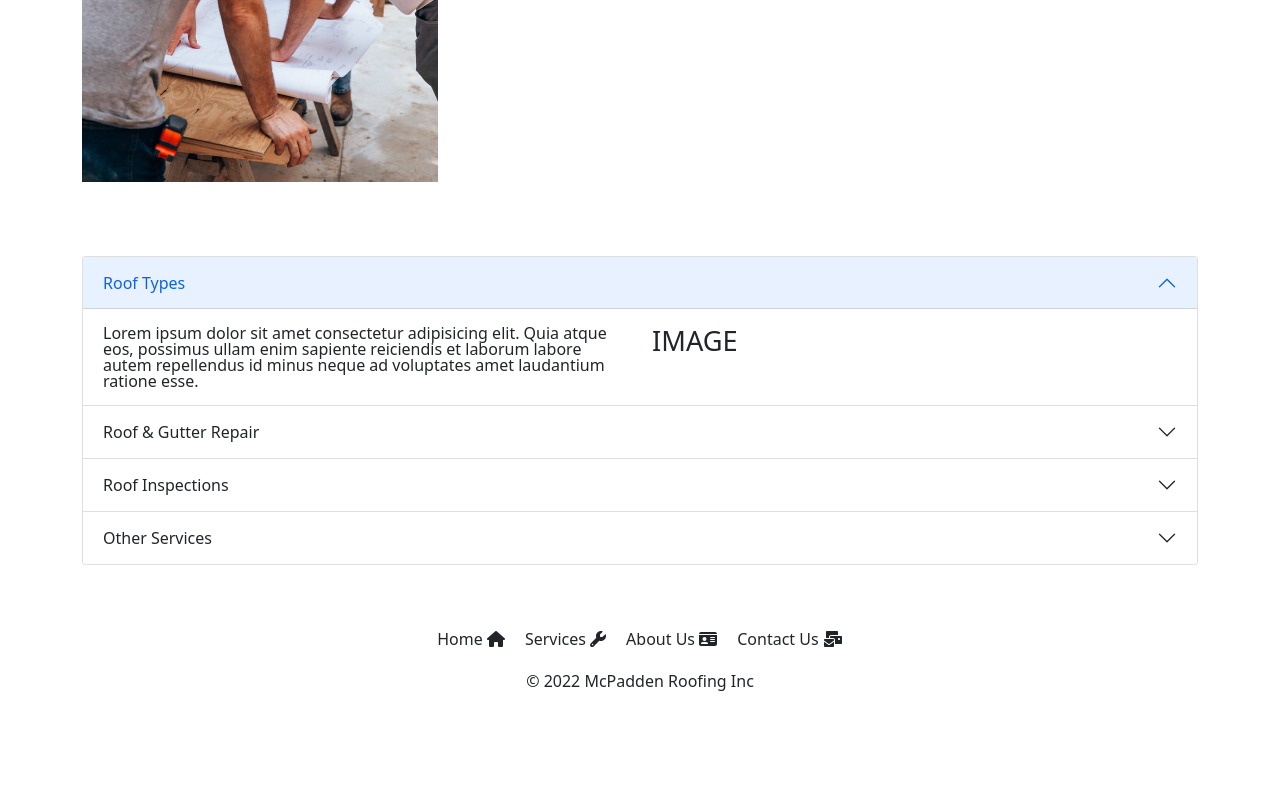
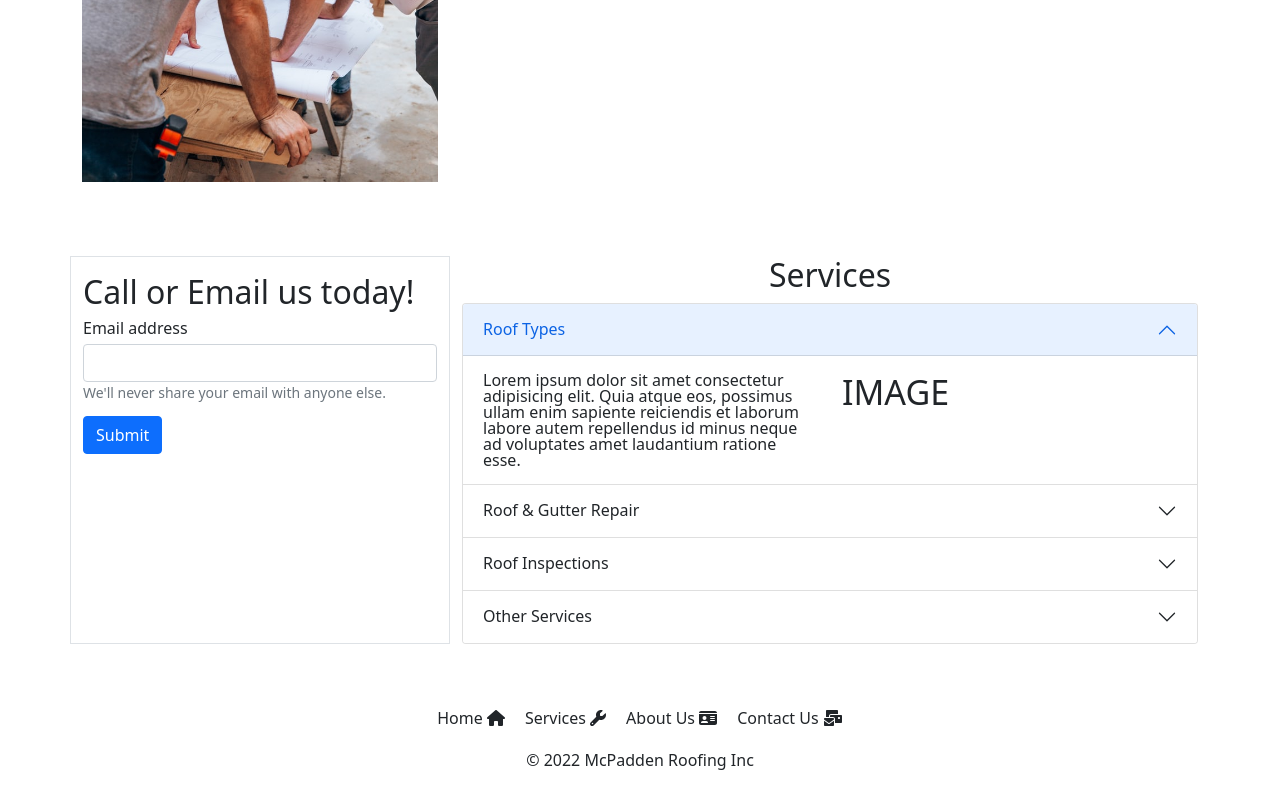
Before and after one commit to tmcfadden7/mcpadden-roofing-react-app, a React (Create React App) app: page / in a window 1280 px wide. Shown: the part 1348-2148 px from the top of the page. Before the commit the page ends 2069 px from the top, so only its background shows below. Built offline with nearby package versions, Linux system fonts and the light colour scheme.

Commit message:
increase h1-h3 font-size, add call to action, add h2 to display on certain viewports

```diff
--- a/src/App.css
+++ b/src/App.css
@@ -95,15 +95,15 @@ section {
 }
 
 h1 {
-	font-size: 1.7rem;
+	font-size: 2.125rem;
 }
 
 h2 {
-	font-size: 1.5rem;
+	font-size: 1.875rem;
 }
 
 h3 {
-	font-size: 1.17rem;
+	font-size: 1.5rem;
 }
 
 nav ul {
--- a/src/components/Services.js
+++ b/src/components/Services.js
@@ -3,6 +3,32 @@ const Services = () => {
 		<>
 			<section className='p-4'>
 				<div className='container'>
+					<h2 className='h2 text-center d-block d-md-none'>Services</h2>
+					<div className='row'>
+						<div className='col-12 col-md-4 border py-3'>
+							<h2 className='h2'>Call or Email us today!</h2>
+							<form>
+								<div className='mb-3'>
+									<label htmlFor='exampleInputEmail1' className='form-label'>
+										Email address
+									</label>
+									<input
+										type='email'
+										className='form-control'
+										id='exampleInputEmail1'
+										aria-describedby='emailHelp'
+									/>
+									<div id='emailHelp' className='form-text'>
+										We'll never share your email with anyone else.
+									</div>
+								</div>
+								<button type='submit' className='btn btn-primary'>
+									Submit
+								</button>
+							</form>
+						</div>
+						<div className='col-12 col-md-8'>
+							<h2 className='h2 text-center d-none d-md-block'>Services</h2>
 							<div class='accordion' id='accordionServices'>
 								<div class='accordion-item'>
 									<h2 class='accordion-header' id='headingOne'>
@@ -26,10 +52,11 @@ const Services = () => {
 										<div class='accordion-body'>
 											<div className='row'>
 												<div className='col-md-6 col-12'>
-											Lorem ipsum dolor sit amet consectetur adipisicing elit.
-											Quia atque eos, possimus ullam enim sapiente reiciendis et
-											laborum labore autem repellendus id minus neque ad
-											voluptates amet laudantium ratione esse.
+													Lorem ipsum dolor sit amet consectetur adipisicing
+													elit. Quia atque eos, possimus ullam enim sapiente
+													reiciendis et laborum labore autem repellendus id
+													minus neque ad voluptates amet laudantium ratione
+													esse.
 												</div>
 												<div className='col-md-6 col-12'>
 													<h1>IMAGE</h1>
@@ -60,10 +87,11 @@ const Services = () => {
 										<div class='accordion-body'>
 											<div className='row'>
 												<div className='col-md-6 col-12'>
-											Lorem ipsum dolor sit amet consectetur adipisicing elit.
-											Quia atque eos, possimus ullam enim sapiente reiciendis et
-											laborum labore autem repellendus id minus neque ad
-											voluptates amet laudantium ratione esse.
+													Lorem ipsum dolor sit amet consectetur adipisicing
+													elit. Quia atque eos, possimus ullam enim sapiente
+													reiciendis et laborum labore autem repellendus id
+													minus neque ad voluptates amet laudantium ratione
+													esse.
 												</div>
 												<div className='col-md-6 col-12'>
 													<h1>IMAGE</h1>
@@ -94,10 +122,11 @@ const Services = () => {
 										<div class='accordion-body'>
 											<div className='row'>
 												<div className='col-md-6 col-12'>
-											Lorem ipsum dolor sit amet consectetur adipisicing elit.
-											Quia atque eos, possimus ullam enim sapiente reiciendis et
-											laborum labore autem repellendus id minus neque ad
-											voluptates amet laudantium ratione esse.
+													Lorem ipsum dolor sit amet consectetur adipisicing
+													elit. Quia atque eos, possimus ullam enim sapiente
+													reiciendis et laborum labore autem repellendus id
+													minus neque ad voluptates amet laudantium ratione
+													esse.
 												</div>
 												<div className='col-md-6 col-12'>
 													<h1>IMAGE</h1>
@@ -128,13 +157,16 @@ const Services = () => {
 										<div class='accordion-body'>
 											<div className='row'>
 												<div className='col-md-6 col-12'>
-											Lorem ipsum dolor sit amet consectetur adipisicing elit.
-											Quia atque eos, possimus ullam enim sapiente reiciendis et
-											laborum labore autem repellendus id minus neque ad
-											voluptates amet laudantium ratione esse.
+													Lorem ipsum dolor sit amet consectetur adipisicing
+													elit. Quia atque eos, possimus ullam enim sapiente
+													reiciendis et laborum labore autem repellendus id
+													minus neque ad voluptates amet laudantium ratione
+													esse.
 												</div>
 												<div className='col-md-6 col-12'>
 													<h1>IMAGE</h1>
+												</div>
+											</div>
 										</div>
 									</div>
 								</div>
```
Lines whose indentation alone changed are shown as unchanged.
